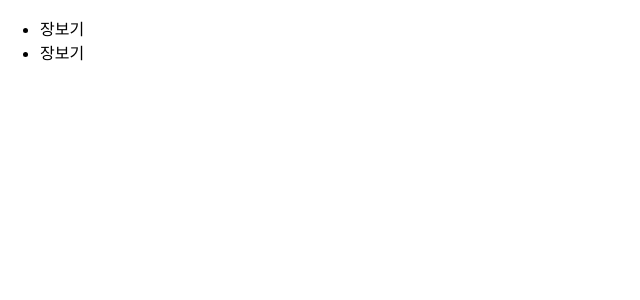
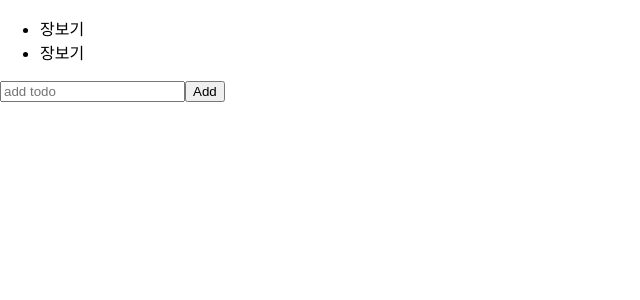
Before and after one commit to Lyuhitto/todo-list, a React (Create React App) app: page / in a window 1280 px wide. Shown: the top 300 px of the page, without its empty margins (0-640 px from the left). Built offline with nearby package versions, Linux system fonts and the light colour scheme; the HTML template or start-up script is replaced by a standard one.

Commit message:
Create AddTodo
Create AddTodo component. This adds items to Todo list.

```diff
--- /dev/null
+++ b/src/component/AddTodo/AddTodo.jsx
@@ -0,0 +1,23 @@
+import React, { useState } from 'react';
+
+export default function AddTodo({ onAdd }) {
+  const [text, setText] = useState('');
+  const handleChange = (e) => setText(e.target.value);
+  const handleSubmit = (e) => {
+    e.preventDefault();
+    onAdd({id: '고유값', text, status: 'active'})
+  }
+  return (
+    <form
+      onSubmit={handleSubmit}
+    >
+      <input
+        type='text'
+        placeholder='add todo'
+        value={text}
+        onChange={handleChange}
+      />
+      <button type='submit'>Add</button>
+    </form>
+  );
+}
--- a/src/component/TodoList/TodoList.jsx
+++ b/src/component/TodoList/TodoList.jsx
@@ -1,10 +1,17 @@
 import React, { useState } from 'react';
+import AddTodo from './../AddTodo/AddTodo';
 
 export default function TodoList() {
   const [todos, setTodos] = useState([
     { id: '1', text: '장보기', status: 'active' },
     { id: '1', text: '장보기', status: 'active' },
   ]);
+  const handleAdd = (todo) => {
+    setTodos((prev) => ([
+      ...prev,
+      todo
+    ]));
+  }
   return (
     <section>
       <ul>
@@ -12,6 +19,7 @@ export default function TodoList() {
           <li key={item.id}>{item.text}</li>
         ))}
       </ul>
+      <AddTodo onAdd={handleAdd}></AddTodo>
     </section>
   );
 }
```
